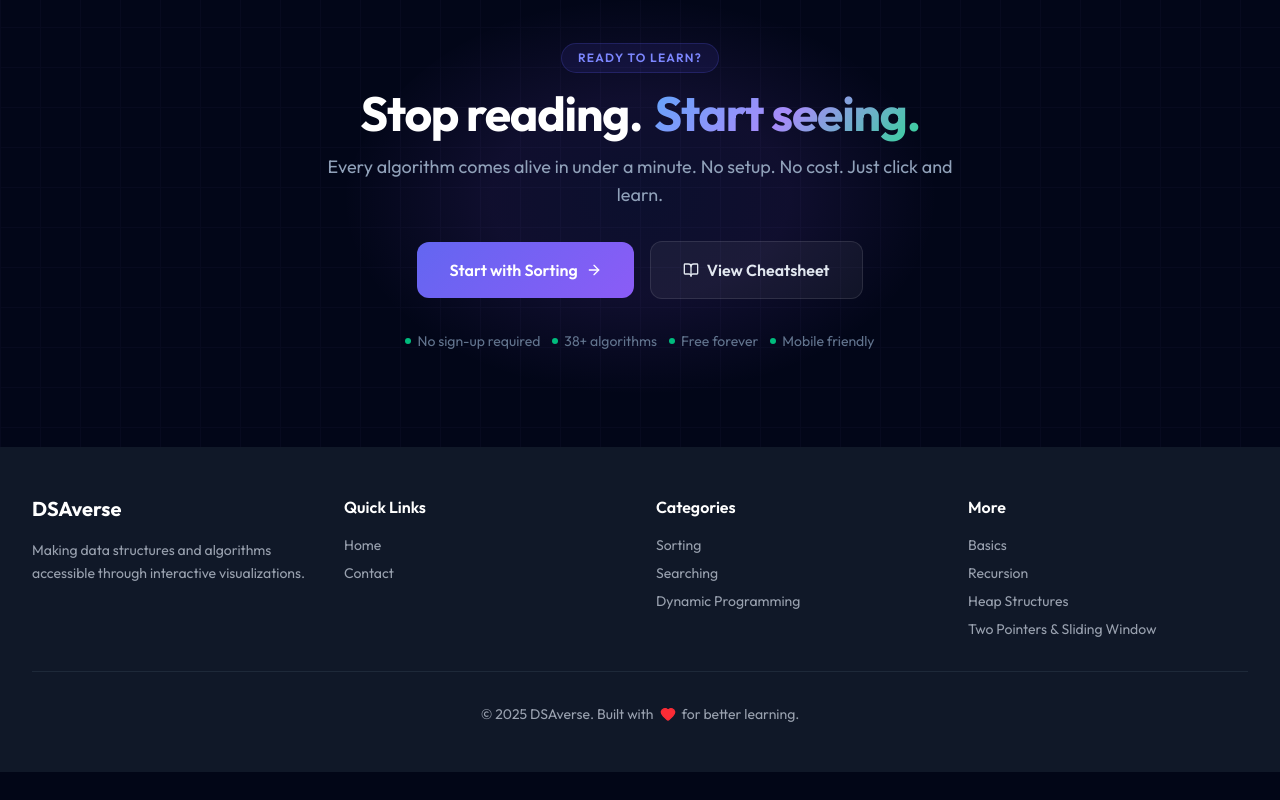
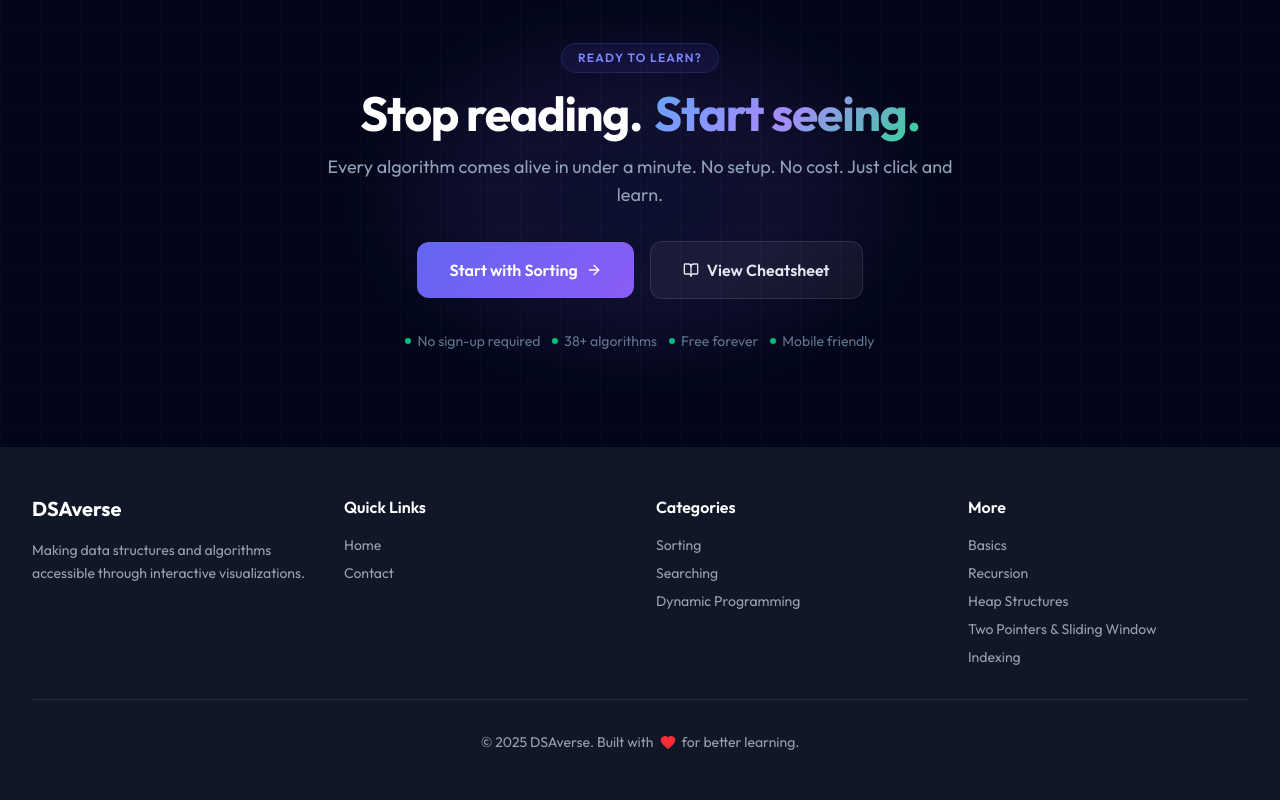
Before and after one commit to Archit1706/DSAverse, a Next.js app: page / in a window 1280 px wide. Shown: the part 3862-4662 px from the top of the page. Before the commit the page ends 4634 px from the top, so only its background shows below. Built offline with nearby package versions, Linux system fonts and the light colour scheme.

Commit message:
Link Indexing from the footer

```diff
--- a/components/Footer.jsx
+++ b/components/Footer.jsx
@@ -38,6 +38,7 @@ const Footer = () => {
                             <li><Link href="/recursion" className="hover:text-white transition-colors">Recursion</Link></li>
                             <li><Link href="/heap-like-data-structures" className="hover:text-white transition-colors">Heap Structures</Link></li>
                             <li><Link href="/two-pointers-and-sliding-window" className="hover:text-white transition-colors">Two Pointers & Sliding Window</Link></li>
+                            <li><Link href="/indexing" className="hover:text-white transition-colors">Indexing</Link></li>
                         </ul>
                     </div>
                 </div>
```
